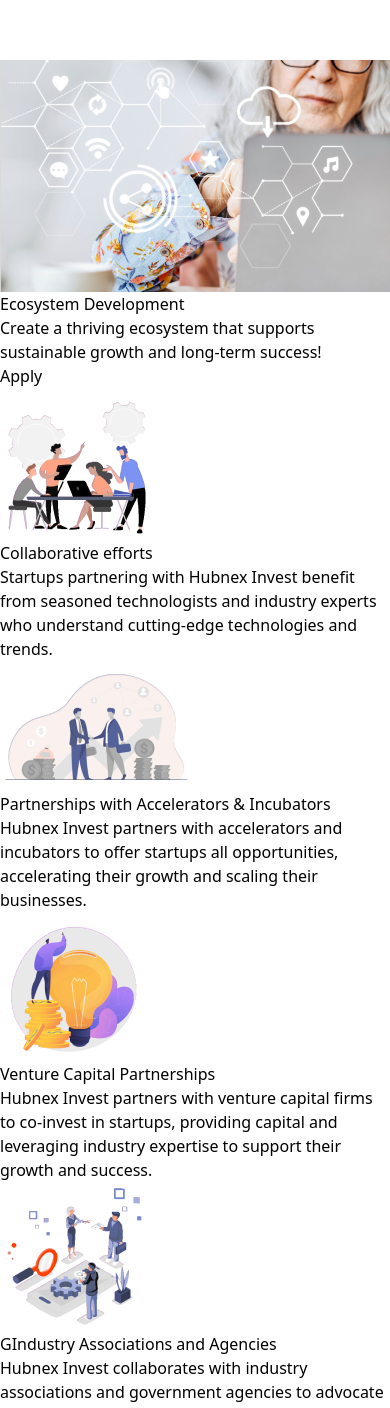
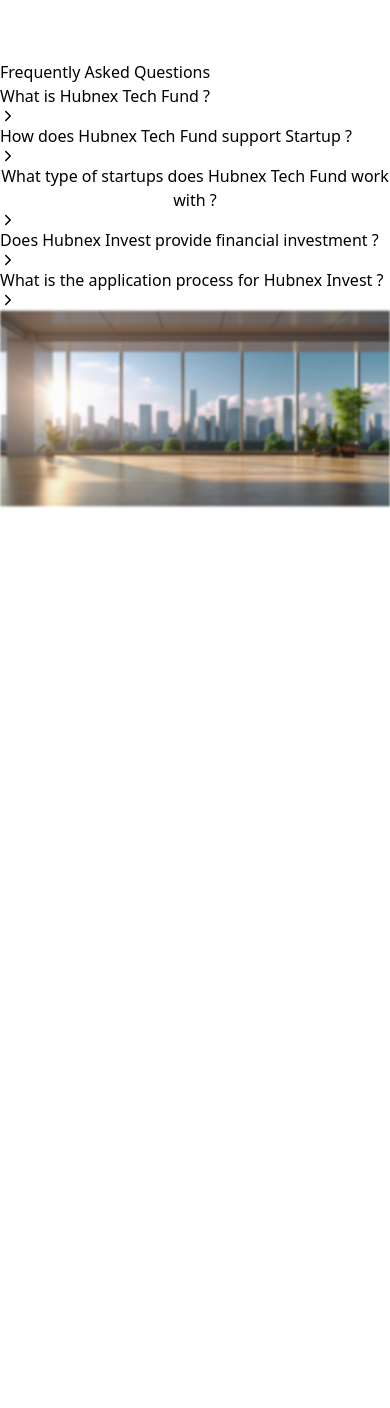
Before and after one commit to Harshaltwc123/react-deploy-vercel, a React (Vite) app: page / in a window 390 px wide. Shown: the part 582-1990 px from the top of the page. Built offline with nearby package versions, Linux system fonts and the light colour scheme.

Commit message:
seven commit

```diff
--- a/src/App.jsx
+++ b/src/App.jsx
@@ -1,6 +1,5 @@
 import React from "react";
 import Brands from "./component/Brands";
-import Ecosystemdevelopment from "./component/Ecosystemdevelopment";
 import Faq from "./component/Faq";
 import Feedbackcard from "./component/Feedbackcard";
 
@@ -11,7 +10,6 @@ function App() {
 
  <div>
   <Brands/>
-  <Ecosystemdevelopment/>
   <Faq/>
   <Feedbackcard/>
  </div>
--- a/src/component/Ecosystemdevelopment.jsx
+++ /dev/null
@@ -1,117 +0,0 @@
-import React from "react";
-import img from "../assets/Ecosystem1.png";
-import img2 from "../assets/Ecosystem2.png";
-import img3 from "../assets/Ecosystem3.png";
-import img4 from "../assets/Ecosystem4.png";
-import img5 from "../assets/Ecosytem5.png";
-import banner from "../assets/banner.png";
-import images1 from "../assets/images1.png";
-import images2 from "../assets/images2.png";
-
-function Ecosystemdevelopment() {
-  return (
-    <>
-      <div className="relative mb-10">
-        <img
-          src={img}
-          alt="Strategic Guidance"
-          className="w-full object-cover"
-        />
-        <div className="absolute bottom-0 left-0 right-0 bg-white/50 backdrop-blur-md py-6 sm:py-8 md:py-10 flex flex-col justify-center items-center gap-2 text-center">
-          <h1 className="text-2xl sm:text-3xl md:text-4xl font-bold">
-            Ecosystem Development
-          </h1>
-          <p className="text-sm sm:text-base md:text-lg">
-            Create a thriving ecosystem that supports sustainable growth and
-            long-term success!
-          </p>
-          <button className="bg-black text-white py-2 px-8 sm:px-10 md:px-12 rounded-md mt-4 hover:bg-purple-600 hover:border hover:border-white">
-            Apply
-          </button>
-        </div>
-      </div>
-
-      <div className="flex justify-evenly flex-wrap gap-10 my-20">
-
-        <div className="flex flex-col justify-center items-center gap-4 bg-white max-w-80 rounded-md px-4 py-12 border border-gray-200 shadow-xl">
-          <img src={img2} alt="" className="rounded h-24 w-28" />
-          <h1 className="text-xl font-medium">Collaborative efforts</h1>
-          <p className="text-[16px] text-center">
-            Startups partnering with Hubnex Invest benefit from seasoned
-            technologists and industry experts who understand cutting-edge
-            technologies and trends.
-          </p>
-        </div>
-
-
-        <div className="flex flex-col justify-center text-center items-center gap-4 bg-white max-w-80 rounded-md px-4 py-12 border border-gray-200 shadow-xl">
-          <img src={img3} alt="" className="rounded h-24 w-28" />
-          <h1 className="text-xl font-medium">
-            Partnerships with Accelerators & Incubators
-          </h1>
-          <p className="text-[16px] text-center">
-            Hubnex Invest partners with accelerators and incubators to offer
-            startups all opportunities, accelerating their growth and scaling
-            their businesses.
-          </p>
-        </div>
-      </div>
-
-      <div className="flex justify-evenly flex-wrap gap-10 my-20">
-
-        <div className="flex flex-col justify-center text-center items-center gap-4 bg-white max-w-80 rounded-md px-4 py-12 border border-gray-200 shadow-xl">
-          <img src={img4} alt="" className="rounded h-24 w-28" />
-          <h1 className="text-xl font-semibold">
-            Venture Capital Partnerships
-          </h1>
-          <p className="text-[16px] text-center">
-            Hubnex Invest partners with venture capital firms to co-invest in
-            startups, providing capital and leveraging industry expertise to
-            support their growth and success.
-          </p>
-        </div>
-
-
-        <div className="flex flex-col justify-center text-center items-center gap-4 bg-white max-w-80 rounded-md px-4 py-12 border border-gray-200 shadow-xl">
-          <img src={img5} alt="" className="rounded h-24 w-28" />
-          <h1 className="text-xl font-semibold">
-            GIndustry Associations and Agencies
-          </h1>
-          <p className="text-[16px] text-center">
-            Hubnex Invest collaborates with industry associations and government
-            agencies to advocate for policies supporting startup growth and
-            innovation
-          </p>
-        </div>
-      </div>
-
-      <div className="relative max-h-full">
-        <img src={banner} alt="" className="w-full" />
-
-        <div className="text-center text-white py-10 absolute top-1/2 left-1/2  transform -translate-x-1/2 -translate-y-1/2 flex flex-col gap-0 justify-center items-center">
-          <h1 className="text-xl sm:text-2xl md:text-3xl xl:text-3xl font-bold px-1 md:px-0 ">
-            Join our dynamic ecosystem to accelerate your growth!
-          </h1>
-          <h2 className="text-sm sm:text-base md:text-lg px-4 md:px-0">
-            Fostering a Dynamic Network for Collaborative Growth at Hubnex
-          </h2>
-
-          <ul className="flex flex-wrap justify-center gap-4 mt-4 sm:mt-6">
-            <li>
-              <img src={images1} alt="" className="h-6 sm:h-7 md:h-8" />
-            </li>
-            <li>
-              <img src={images2} alt="" className="h-6 sm:h-7 md:h-8" />
-            </li>
-          </ul>
-
-          <button className="bg-white text-black py-2 px-10 sm:px-12 md:px-16 font-bold rounded-md mt-4 hover:bg-gray-200 transition duration-300">
-            Apply
-          </button>
-        </div>
-      </div>
-    </>
-  );
-}
-
-export default Ecosystemdevelopment;
```
